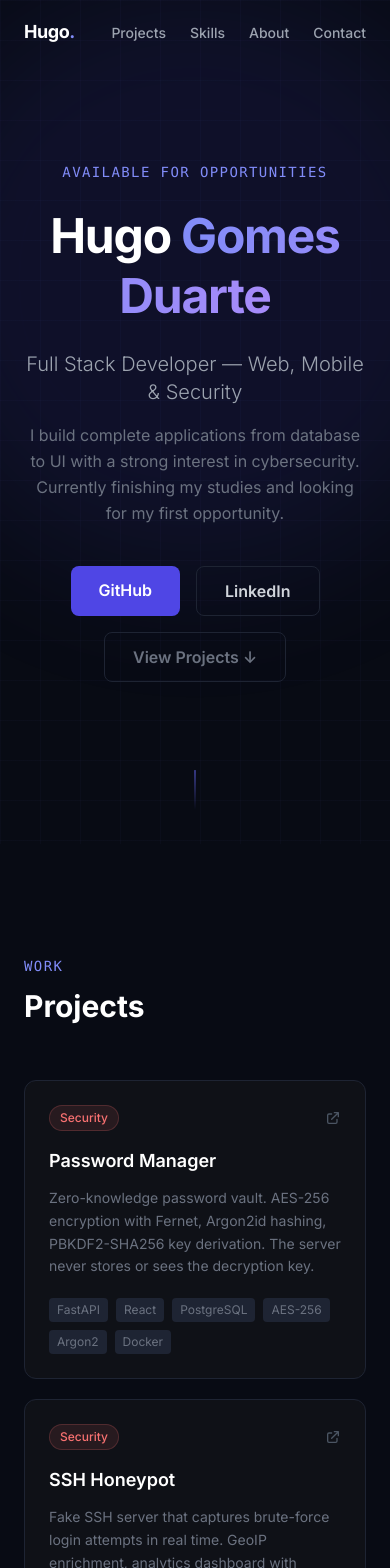
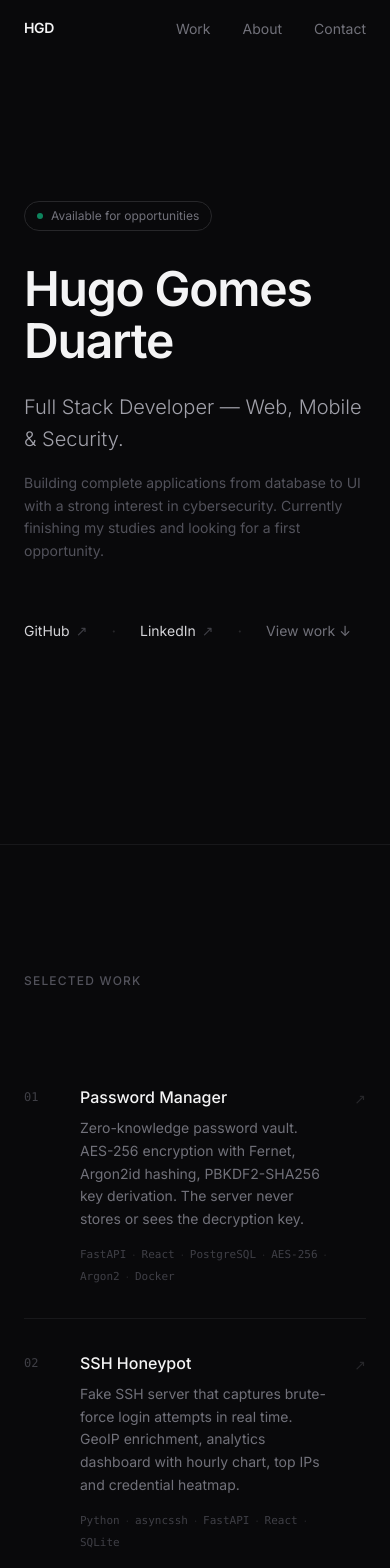
Before and after one commit to HugoDGS/portfolio, a Next.js app: page / in a window 390 px wide. Shown: the top 1568 px of the page. Built offline with nearby package versions, Linux system fonts and the light colour scheme.

Commit message:
redesign: minimal editorial layout — list projects, clean typography

```diff
--- a/app/globals.css
+++ b/app/globals.css
@@ -1,44 +1,28 @@
 @tailwind base;
 @tailwind components;
 @tailwind utilities;
-
-:root {
-  --bg: #080b14;
-  --surface: #0f1117;
-  --border: #1e2433;
-  --primary: #6366f1;
-  --primary-glow: rgba(99, 102, 241, 0.15);
-}
 
 html {
   scroll-behavior: smooth;
 }
 
 body {
-  background-color: var(--bg);
-  color: #f1f5f9;
+  background-color: #09090b;
+  color: #f4f4f5;
+  -webkit-font-smoothing: antialiased;
 }
 
 ::selection {
-  background: rgba(99, 102, 241, 0.3);
+  background: rgba(161, 161, 170, 0.2);
 }
 
 ::-webkit-scrollbar {
-  width: 6px;
+  width: 4px;
 }
-
 ::-webkit-scrollbar-track {
-  background: var(--bg);
+  background: transparent;
 }
-
 ::-webkit-scrollbar-thumb {
-  background: var(--border);
-  border-radius: 3px;
+  background: #27272a;
+  border-radius: 2px;
 }
-
-.grid-bg {
-  background-image:
-    linear-gradient(rgba(99, 102, 241, 0.03) 1px, transparent 1px),
-    linear-gradient(90deg, rgba(99, 102, 241, 0.03) 1px, transparent 1px);
-  background-size: 40px 40px;
-}
--- a/app/layout.tsx
+++ b/app/layout.tsx
@@ -2,31 +2,30 @@ import type { Metadata } from "next";
 import { Inter } from "next/font/google";
 import "./globals.css";
 
-const inter = Inter({ subsets: ["latin"] });
+const inter = Inter({
+  subsets: ["latin"],
+  weight: ["300", "400", "500", "600", "700"],
+  variable: "--font-inter",
+});
 
 export const metadata: Metadata = {
   title: "Hugo Gomes Duarte — Full Stack Developer",
   description:
     "Full Stack Developer with a focus on cybersecurity. Building with React, Next.js, Python, FastAPI, and more.",
-  keywords: ["Full Stack Developer", "React", "Next.js", "Python", "FastAPI", "Cybersecurity", "Portfolio"],
+  keywords: ["Full Stack Developer", "React", "Next.js", "Python", "FastAPI", "Cybersecurity"],
   authors: [{ name: "Hugo Gomes Duarte" }],
   openGraph: {
     title: "Hugo Gomes Duarte — Full Stack Developer",
-    description:
-      "Full Stack Developer with a focus on cybersecurity — React, Next.js, Python, FastAPI.",
+    description: "Full Stack Developer with a focus on cybersecurity.",
     type: "website",
     locale: "en_US",
   },
 };
 
-export default function RootLayout({
-  children,
-}: {
-  children: React.ReactNode;
-}) {
+export default function RootLayout({ children }: { children: React.ReactNode }) {
   return (
-    <html lang="en" className="scroll-smooth">
-      <body className={inter.className}>{children}</body>
+    <html lang="en" className={inter.variable}>
+      <body className="font-sans">{children}</body>
     </html>
   );
 }
--- a/components/Contact.tsx
+++ b/components/Contact.tsx
@@ -2,78 +2,65 @@
 import { motion } from "framer-motion";
 
 const links = [
-  {
-    label: "GitHub",
-    value: "github.com/HugoDGS",
-    href: "https://github.com/HugoDGS",
-    icon: (
-      <svg className="w-5 h-5" fill="currentColor" viewBox="0 0 24 24">
-        <path d="M12 2C6.477 2 2 6.484 2 12.017c0 4.425 2.865 8.18 6.839 9.504.5.092.682-.217.682-.483 0-.237-.008-.868-.013-1.703-2.782.605-3.369-1.343-3.369-1.343-.454-1.158-1.11-1.466-1.11-1.466-.908-.62.069-.608.069-.608 1.003.07 1.531 1.032 1.531 1.032.892 1.53 2.341 1.088 2.91.832.092-.647.35-1.088.636-1.338-2.22-.253-4.555-1.113-4.555-4.951 0-1.093.39-1.988 1.029-2.688-.103-.253-.446-1.272.098-2.65 0 0 .84-.27 2.75 1.026A9.564 9.564 0 0112 6.844c.85.004 1.705.115 2.504.337 1.909-1.296 2.747-1.027 2.747-1.027.546 1.379.202 2.398.1 2.651.64.7 1.028 1.595 1.028 2.688 0 3.848-2.339 4.695-4.566 4.943.359.309.678.92.678 1.855 0 1.338-.012 2.419-.012 2.747 0 .268.18.58.688.482A10.019 10.019 0 0022 12.017C22 6.484 17.522 2 12 2z" />
-      </svg>
-    ),
-  },
-  {
-    label: "LinkedIn",
-    value: "hugo-gomes-duarte",
-    href: "https://www.linkedin.com/in/hugo-gomes-duarte-05038b273",
-    icon: (
-      <svg className="w-5 h-5" fill="currentColor" viewBox="0 0 24 24">
-        <path d="M20.447 20.452h-3.554v-5.569c0-1.328-.027-3.037-1.852-3.037-1.853 0-2.136 1.445-2.136 2.939v5.667H9.351V9h3.414v1.561h.046c.477-.9 1.637-1.85 3.37-1.85 3.601 0 4.267 2.37 4.267 5.455v6.286zM5.337 7.433a2.062 2.062 0 01-2.063-2.065 2.064 2.064 0 112.063 2.065zm1.782 13.019H3.555V9h3.564v11.452zM22.225 0H1.771C.792 0 0 .774 0 1.729v20.542C0 23.227.792 24 1.771 24h20.451C23.2 24 24 23.227 24 22.271V1.729C24 .774 23.2 0 22.222 0h.003z" />
-      </svg>
-    ),
-  },
-  {
-    label: "Email",
-    value: "hugo24750@icloud.com",
-    href: "mailto:hugo24750@icloud.com",
-    icon: (
-      <svg className="w-5 h-5" fill="none" viewBox="0 0 24 24" stroke="currentColor">
-        <path strokeLinecap="round" strokeLinejoin="round" strokeWidth={2} d="M3 8l7.89 5.26a2 2 0 002.22 0L21 8M5 19h14a2 2 0 002-2V7a2 2 0 00-2-2H5a2 2 0 00-2 2v10a2 2 0 002 2z" />
-      </svg>
-    ),
-  },
+  { label: "Email", value: "hugo24750@icloud.com", href: "mailto:hugo24750@icloud.com" },
+  { label: "GitHub", value: "github.com/HugoDGS", href: "https://github.com/HugoDGS" },
+  { label: "LinkedIn", value: "hugo-gomes-duarte", href: "https://www.linkedin.com/in/hugo-gomes-duarte-05038b273" },
 ];
 
 export default function Contact() {
   return (
-    <section id="contact" className="py-28 px-6 bg-[#0a0d16]">
-      <div className="max-w-5xl mx-auto">
-        <motion.div
-          initial={{ opacity: 0, y: 20 }}
+    <section id="contact" className="py-32 px-6 border-t border-zinc-900">
+      <div className="max-w-3xl mx-auto">
+        <motion.p
+          initial={{ opacity: 0 }}
+          whileInView={{ opacity: 1 }}
+          viewport={{ once: true }}
+          transition={{ duration: 0.4 }}
+          className="text-xs font-medium text-zinc-600 uppercase tracking-widest mb-16"
+        >
+          Contact
+        </motion.p>
+
+        <motion.h2
+          initial={{ opacity: 0, y: 12 }}
           whileInView={{ opacity: 1, y: 0 }}
           viewport={{ once: true }}
           transition={{ duration: 0.5 }}
-          className="text-center mb-14"
+          className="text-3xl md:text-4xl font-semibold text-zinc-100 tracking-tight mb-6 max-w-sm leading-tight"
         >
-          <p className="text-indigo-400 text-sm font-mono tracking-widest uppercase mb-3">
-            Get in touch
-          </p>
-          <h2 className="text-3xl md:text-4xl font-bold text-white mb-4">Contact</h2>
-          <p className="text-gray-500 max-w-md mx-auto">
-            Open to full-stack and security opportunities. Feel free to reach out.
-          </p>
-        </motion.div>
+          Open to new opportunities.
+        </motion.h2>
+
+        <motion.p
+          initial={{ opacity: 0 }}
+          whileInView={{ opacity: 1 }}
+          viewport={{ once: true }}
+          transition={{ duration: 0.5, delay: 0.1 }}
+          className="text-sm text-zinc-500 mb-14 max-w-sm leading-relaxed"
+        >
+          Available for full-stack and security roles. Feel free to reach out.
+        </motion.p>
 
         <motion.div
-          initial={{ opacity: 0, y: 20 }}
+          initial={{ opacity: 0, y: 8 }}
           whileInView={{ opacity: 1, y: 0 }}
           viewport={{ once: true }}
-          transition={{ duration: 0.5, delay: 0.1 }}
-          className="flex flex-col sm:flex-row gap-4 justify-center"
+          transition={{ duration: 0.4, delay: 0.15 }}
+          className="space-y-4"
         >
-          {links.map((link) => (
+          {links.map((l) => (
             <a
-              key={link.label}
-              href={link.href}
-              target={link.label !== "Email" ? "_blank" : undefined}
-              rel={link.label !== "Email" ? "noreferrer" : undefined}
-              className="flex items-center gap-3 bg-[#0f1117] border border-[#1e2433] hover:border-indigo-500/50 rounded-xl px-6 py-4 text-gray-300 hover:text-white transition-all group"
+              key={l.label}
+              href={l.href}
+              target={l.label !== "Email" ? "_blank" : undefined}
+              rel={l.label !== "Email" ? "noreferrer" : undefined}
+              className="group grid grid-cols-[5rem_1fr_auto] items-center gap-4 py-4 border-b border-zinc-900 hover:border-zinc-800 transition-colors"
             >
-              <span className="text-indigo-400 group-hover:text-indigo-300">{link.icon}</span>
-              <div>
-                <div className="text-xs text-gray-500 mb-0.5">{link.label}</div>
-                <div className="text-sm font-medium">{link.value}</div>
-              </div>
+              <span className="text-xs text-zinc-700">{l.label}</span>
+              <span className="text-sm text-zinc-400 group-hover:text-zinc-200 transition-colors">
+                {l.value}
+              </span>
+              <span className="text-zinc-800 group-hover:text-zinc-500 transition-colors text-sm">↗</span>
             </a>
           ))}
         </motion.div>
@@ -83,9 +70,9 @@ export default function Contact() {
           whileInView={{ opacity: 1 }}
           viewport={{ once: true }}
           transition={{ delay: 0.4 }}
-          className="text-center text-gray-700 text-xs mt-16"
+          className="text-zinc-800 text-xs mt-20"
         >
-          Built with Next.js 15 & Tailwind CSS
+          Built with Next.js 15 & Tailwind CSS — 2025
         </motion.p>
       </div>
     </section>
--- a/components/Hero.tsx
+++ b/components/Hero.tsx
@@ -1,91 +1,74 @@
 "use client";
 import { motion } from "framer-motion";
 
-const fade = (delay = 0) => ({
-  initial: { opacity: 0, y: 24 },
+const item = (delay = 0) => ({
+  initial: { opacity: 0, y: 16 },
   animate: { opacity: 1, y: 0 },
-  transition: { duration: 0.6, delay, ease: "easeOut" },
+  transition: { duration: 0.5, delay, ease: [0.21, 0.47, 0.32, 0.98] },
 });
 
 export default function Hero() {
   return (
-    <section className="relative min-h-screen flex items-center justify-center overflow-hidden grid-bg">
-      {/* Glow blobs */}
-      <div className="absolute top-1/3 left-1/2 -translate-x-1/2 -translate-y-1/2 w-[600px] h-[600px] rounded-full bg-indigo-600/10 blur-3xl pointer-events-none" />
-      <div className="absolute top-2/3 left-1/3 w-[300px] h-[300px] rounded-full bg-violet-600/8 blur-3xl pointer-events-none" />
-
-      <div className="relative z-10 text-center px-6 max-w-4xl mx-auto">
-        <motion.p
-          {...fade(0)}
-          className="text-indigo-400 text-sm font-mono tracking-widest uppercase mb-6"
-        >
-          Available for opportunities
-        </motion.p>
+    <section className="min-h-screen flex flex-col justify-center px-6">
+      <div className="max-w-3xl mx-auto w-full">
+        <motion.div {...item(0)} className="mb-8">
+          <span className="inline-flex items-center gap-2 text-xs text-zinc-500 border border-zinc-800 rounded-full px-3 py-1.5">
+            <span className="w-1.5 h-1.5 rounded-full bg-emerald-500 animate-pulse" />
+            Available for opportunities
+          </span>
+        </motion.div>
 
         <motion.h1
-          {...fade(0.1)}
-          className="text-5xl md:text-7xl font-bold tracking-tight mb-6 leading-tight"
+          {...item(0.08)}
+          className="text-5xl md:text-6xl lg:text-7xl font-semibold text-zinc-100 tracking-tight leading-[1.08] mb-6"
         >
-          <span className="text-white">Hugo </span>
-          <span className="bg-gradient-to-r from-indigo-400 to-violet-400 bg-clip-text text-transparent">
-            Gomes Duarte
-          </span>
+          Hugo Gomes Duarte
         </motion.h1>
 
         <motion.p
-          {...fade(0.2)}
-          className="text-xl md:text-2xl text-gray-400 font-light mb-4"
+          {...item(0.14)}
+          className="text-xl text-zinc-400 font-light mb-4 max-w-lg leading-relaxed"
         >
-          Full Stack Developer — Web, Mobile & Security
+          Full Stack Developer — Web, Mobile & Security.
         </motion.p>
 
         <motion.p
-          {...fade(0.3)}
-          className="text-gray-500 max-w-xl mx-auto mb-10 leading-relaxed"
+          {...item(0.2)}
+          className="text-zinc-600 max-w-md mb-14 leading-relaxed text-sm"
         >
-          I build complete applications from database to UI with a strong interest in
-          cybersecurity. Currently finishing my studies and looking for my first opportunity.
+          Building complete applications from database to UI with a strong interest in
+          cybersecurity. Currently finishing my studies and looking for a first opportunity.
         </motion.p>
 
-        <motion.div {...fade(0.4)} className="flex gap-4 justify-center flex-wrap">
+        <motion.div {...item(0.26)} className="flex items-center gap-6 flex-wrap">
           <a
             href="https://github.com/HugoDGS"
             target="_blank"
             rel="noreferrer"
-            className="px-7 py-3 bg-indigo-600 hover:bg-indigo-500 text-white font-semibold rounded-lg transition-all hover:shadow-lg hover:shadow-indigo-600/25"
+            className="text-sm text-zinc-300 hover:text-zinc-100 transition-colors flex items-center gap-1.5 group"
           >
             GitHub
+            <span className="text-zinc-700 group-hover:text-zinc-400 transition-colors">↗</span>
           </a>
+          <span className="text-zinc-800">·</span>
           <a
             href="https://www.linkedin.com/in/hugo-gomes-duarte-05038b273"
             target="_blank"
             rel="noreferrer"
-            className="px-7 py-3 border border-[#1e2433] hover:border-indigo-500 text-gray-300 hover:text-white font-semibold rounded-lg transition-all"
+            className="text-sm text-zinc-300 hover:text-zinc-100 transition-colors flex items-center gap-1.5 group"
           >
             LinkedIn
+            <span className="text-zinc-700 group-hover:text-zinc-400 transition-colors">↗</span>
           </a>
+          <span className="text-zinc-800">·</span>
           <a
             href="#projects"
-            className="px-7 py-3 border border-[#1e2433] hover:border-gray-600 text-gray-500 hover:text-gray-300 font-semibold rounded-lg transition-all"
+            className="text-sm text-zinc-500 hover:text-zinc-300 transition-colors"
           >
-            View Projects ↓
+            View work ↓
           </a>
         </motion.div>
       </div>
-
-      {/* Scroll hint */}
-      <motion.div
-        initial={{ opacity: 0 }}
-        animate={{ opacity: 1 }}
-        transition={{ delay: 1.2, duration: 0.6 }}
-        className="absolute bottom-10 left-1/2 -translate-x-1/2"
-      >
-        <motion.div
-          animate={{ y: [0, 8, 0] }}
-          transition={{ repeat: Infinity, duration: 2, ease: "easeInOut" }}
-          className="w-px h-10 bg-gradient-to-b from-indigo-500 to-transparent mx-auto"
-        />
-      </motion.div>
     </section>
   );
 }
--- a/components/Nav.tsx
+++ b/components/Nav.tsx
@@ -1,10 +1,9 @@
 "use client";
 import { useEffect, useState } from "react";
-import { motion, AnimatePresence } from "framer-motion";
+import { motion } from "framer-motion";
 
 const links = [
-  { label: "Projects", href: "#projects" },
-  { label: "Skills", href: "#skills" },
+  { label: "Work", href: "#projects" },
   { label: "About", href: "#about" },
   { label: "Contact", href: "#contact" },
 ];
@@ -13,33 +12,30 @@ export default function Nav() {
   const [scrolled, setScrolled] = useState(false);
 
   useEffect(() => {
-    const onScroll = () => setScrolled(window.scrollY > 50);
+    const onScroll = () => setScrolled(window.scrollY > 40);
     window.addEventListener("scroll", onScroll);
     return () => window.removeEventListener("scroll", onScroll);
   }, []);
 
   return (
-    <AnimatePresence>
     <motion.nav
-        initial={{ y: -80, opacity: 0 }}
-        animate={{ y: 0, opacity: 1 }}
-        transition={{ duration: 0.5, ease: "easeOut" }}
-        className={`fixed top-0 left-0 right-0 z-50 transition-all duration-300 ${
-          scrolled
-            ? "bg-[#080b14]/90 backdrop-blur-md border-b border-[#1e2433]"
-            : "bg-transparent"
+      initial={{ opacity: 0 }}
+      animate={{ opacity: 1 }}
+      transition={{ duration: 0.4, delay: 0.2 }}
+      className={`fixed top-0 left-0 right-0 z-50 transition-all duration-500 ${
+        scrolled ? "border-b border-zinc-900 bg-[#09090b]/80 backdrop-blur-xl" : ""
       }`}
     >
-        <div className="max-w-5xl mx-auto px-6 h-16 flex items-center justify-between">
-          <a href="#" className="text-white font-bold text-lg tracking-tight">
-            Hugo<span className="text-indigo-400">.</span>
+      <div className="max-w-3xl mx-auto px-6 h-14 flex items-center justify-between">
+        <a href="#" className="text-zinc-100 font-semibold text-sm tracking-tight">
+          HGD
         </a>
-          <ul className="flex gap-6">
+        <ul className="flex gap-8">
           {links.map((l) => (
             <li key={l.href}>
               <a
                 href={l.href}
-                  className="text-gray-400 hover:text-white text-sm font-medium transition-colors"
+                className="text-zinc-500 hover:text-zinc-200 text-sm transition-colors"
               >
                 {l.label}
               </a>
@@ -48,6 +44,5 @@ export default function Nav() {
         </ul>
       </div>
     </motion.nav>
-    </AnimatePresence>
   );
 }
--- a/components/Projects.tsx
+++ b/components/Projects.tsx
@@ -1,13 +1,6 @@
 "use client";
 import { motion } from "framer-motion";
 import { projects } from "@/lib/data";
-
-const categoryColor: Record<string, string> = {
-  security: "text-red-400 bg-red-400/10 border-red-400/20",
-  fullstack: "text-indigo-400 bg-indigo-400/10 border-indigo-400/20",
-  mobile: "text-violet-400 bg-violet-400/10 border-violet-400/20",
-  ai: "text-emerald-400 bg-emerald-400/10 border-emerald-400/20",
-};
 
 const categoryLabel: Record<string, string> = {
   security: "Security",
@@ -18,73 +11,65 @@ const categoryLabel: Record<string, string> = {
 
 export default function Projects() {
   return (
-    <section id="projects" className="py-28 px-6">
-      <div className="max-w-5xl mx-auto">
-        <motion.div
-          initial={{ opacity: 0, y: 20 }}
-          whileInView={{ opacity: 1, y: 0 }}
+    <section id="projects" className="py-32 px-6 border-t border-zinc-900">
+      <div className="max-w-3xl mx-auto">
+        <motion.p
+          initial={{ opacity: 0 }}
+          whileInView={{ opacity: 1 }}
           viewport={{ once: true }}
-          transition={{ duration: 0.5 }}
-          className="mb-14"
+          transition={{ duration: 0.4 }}
+          className="text-xs font-medium text-zinc-600 uppercase tracking-widest mb-16"
         >
-          <p className="text-indigo-400 text-sm font-mono tracking-widest uppercase mb-3">
-            Work
-          </p>
-          <h2 className="text-3xl md:text-4xl font-bold text-white">Projects</h2>
-        </motion.div>
+          Selected Work
+        </motion.p>
 
-        <div className="grid md:grid-cols-2 lg:grid-cols-3 gap-5">
+        <div>
           {projects.map((project, i) => (
             <motion.a
               key={project.title}
               href={project.github}
               target="_blank"
               rel="noreferrer"
-              initial={{ opacity: 0, y: 30 }}
+              initial={{ opacity: 0, y: 12 }}
               whileInView={{ opacity: 1, y: 0 }}
               viewport={{ once: true }}
-              transition={{ duration: 0.4, delay: i * 0.08 }}
-              whileHover={{ y: -4 }}
-              className="group flex flex-col bg-[#0f1117] border border-[#1e2433] rounded-xl p-6 hover:border-indigo-500/50 transition-all"
+              transition={{ duration: 0.4, delay: i * 0.07 }}
+              className="group grid grid-cols-[2rem_1fr_auto] gap-6 items-start py-8 border-b border-zinc-900 hover:border-zinc-800 transition-colors cursor-pointer"
             >
-              <div className="flex items-center justify-between mb-4">
-                <span
-                  className={`text-xs font-medium px-2.5 py-1 rounded-full border ${categoryColor[project.category]}`}
-                >
-                  {categoryLabel[project.category]}
-                </span>
-                <svg
-                  className="w-4 h-4 text-gray-600 group-hover:text-indigo-400 transition-colors"
-                  fill="none"
-                  viewBox="0 0 24 24"
-                  stroke="currentColor"
-                >
-                  <path
-                    strokeLinecap="round"
-                    strokeLinejoin="round"
-                    strokeWidth={2}
-                    d="M10 6H6a2 2 0 00-2 2v10a2 2 0 002 2h10a2 2 0 002-2v-4M14 4h6m0 0v6m0-6L10 14"
-                  />
-                </svg>
+              <span className="text-zinc-700 text-xs font-mono mt-1">
+                {String(i + 1).padStart(2, "0")}
+              </span>
+
+              <div>
+                <div className="flex items-center gap-3 mb-2">
+                  <h3 className="text-zinc-100 font-medium group-hover:text-white transition-colors">
+                    {project.title}
+                  </h3>
+                  <span className="text-[10px] text-zinc-600 border border-zinc-800 rounded px-1.5 py-0.5 hidden sm:inline">
+                    {categoryLabel[project.category]}
+                  </span>
+                </div>
+                <p className="text-zinc-500 text-sm leading-relaxed mb-4">
+                  {project.description}
+                </p>
+                <div className="flex flex-wrap gap-1.5">
+                  {project.stack.map((tech) => (
+                    <span key={tech} className="text-[11px] text-zinc-700 font-mono">
+                      {tech}
+                    </span>
+                  )).reduce((acc: React.ReactNode[], el, idx, arr) => {
+                    acc.push(el);
+                    if (idx < arr.length - 1) {
+                      acc.push(<span key={`sep-${idx}`} className="text-zinc-800 text-[11px]">·</span>);
+                    }
+                    return acc;
+                  }, [])}
+                </div>
               </div>
 
-              <h3 className="text-white font-semibold text-lg mb-3 group-hover:text-indigo-300 transition-colors">
-                {project.title}
-              </h3>
-              <p className="text-gray-500 text-sm leading-relaxed flex-1 mb-5">
-                {project.description}
-              </p>
-
-              <div className="flex flex-wrap gap-2 mt-auto">
-                {project.stack.map((tech) => (
-                  <span
-                    key={tech}
-                    className="text-xs text-gray-500 bg-[#1e2433] px-2 py-1 rounded"
-                  >
-                    {tech}
-                  </span>
-                ))}
-              </div>
+              <span className="text-zinc-800 group-hover:text-zinc-500 transition-colors mt-1 text-sm">
+                ↗
+              </span>
             </motion.a>
           ))}
         </div>
@@ -93,16 +78,16 @@ export default function Projects() {
           initial={{ opacity: 0 }}
           whileInView={{ opacity: 1 }}
           viewport={{ once: true }}
-          transition={{ delay: 0.4 }}
-          className="mt-8 text-center"
+          transition={{ delay: 0.3 }}
+          className="mt-10"
         >
           <a
             href="https://github.com/HugoDGS"
             target="_blank"
             rel="noreferrer"
-            className="text-gray-500 hover:text-indigo-400 text-sm transition-colors"
+            className="text-xs text-zinc-700 hover:text-zinc-500 transition-colors"
           >
-            View all repositories on GitHub →
+            All repositories on GitHub ↗
           </a>
         </motion.div>
       </div>
--- a/components/Skills.tsx
+++ b/components/Skills.tsx
@@ -2,52 +2,34 @@
 import { motion } from "framer-motion";
 import { skillGroups } from "@/lib/data";
 
-const groupColor: Record<string, string> = {
-  Frontend: "text-indigo-400",
-  Backend: "text-emerald-400",
-  "Database & DevOps": "text-blue-400",
-  Security: "text-red-400",
-};
-
 export default function Skills() {
   return (
-    <section id="skills" className="py-28 px-6 bg-[#0a0d16]">
-      <div className="max-w-5xl mx-auto">
-        <motion.div
-          initial={{ opacity: 0, y: 20 }}
-          whileInView={{ opacity: 1, y: 0 }}
+    <section id="skills" className="py-32 px-6 border-t border-zinc-900">
+      <div className="max-w-3xl mx-auto">
+        <motion.p
+          initial={{ opacity: 0 }}
+          whileInView={{ opacity: 1 }}
           viewport={{ once: true }}
-          transition={{ duration: 0.5 }}
-          className="mb-14"
+          transition={{ duration: 0.4 }}
+          className="text-xs font-medium text-zinc-600 uppercase tracking-widest mb-16"
         >
-          <p className="text-indigo-400 text-sm font-mono tracking-widest uppercase mb-3">
-            Stack
-          </p>
-          <h2 className="text-3xl md:text-4xl font-bold text-white">Skills</h2>
-        </motion.div>
+          Stack
+        </motion.p>
 
-        <div className="grid sm:grid-cols-2 lg:grid-cols-4 gap-8">
+        <div className="space-y-6">
           {skillGroups.map((group, i) => (
             <motion.div
               key={group.label}
-              initial={{ opacity: 0, y: 20 }}
+              initial={{ opacity: 0, y: 8 }}
               whileInView={{ opacity: 1, y: 0 }}
               viewport={{ once: true }}
-              transition={{ duration: 0.4, delay: i * 0.1 }}
+              transition={{ duration: 0.4, delay: i * 0.06 }}
+              className="grid grid-cols-[7rem_1fr] sm:grid-cols-[9rem_1fr] gap-6 items-baseline"
             >
-              <p className={`text-xs font-mono font-semibold tracking-widest uppercase mb-4 ${groupColor[group.label]}`}>
-                {group.label}
-              </p>
-              <ul className="flex flex-wrap gap-2">
-                {group.skills.map((skill) => (
-                  <li
-                    key={skill}
-                    className="text-sm text-gray-300 bg-[#0f1117] border border-[#1e2433] px-3 py-1.5 rounded-lg"
-                  >
-                    {skill}
-                  </li>
-                ))}
-              </ul>
+              <span className="text-xs text-zinc-600 font-medium">{group.label}</span>
+              <span className="text-sm text-zinc-400 leading-relaxed">
+                {group.skills.join(", ")}
+              </span>
             </motion.div>
           ))}
         </div>
--- a/tailwind.config.ts
+++ b/tailwind.config.ts
@@ -8,9 +8,8 @@ const config: Config = {
   ],
   theme: {
     extend: {
-      colors: {
-        surface: "#0f1117",
-        border: "#1e2433",
+      fontFamily: {
+        sans: ["var(--font-inter)", "system-ui", "sans-serif"],
       },
     },
   },
```
Also changed, not shown: components/About.tsx (+31 -56 lines), 1 other file (tests, documents, lock files or other folders). Lines whose indentation alone changed are shown as unchanged.
